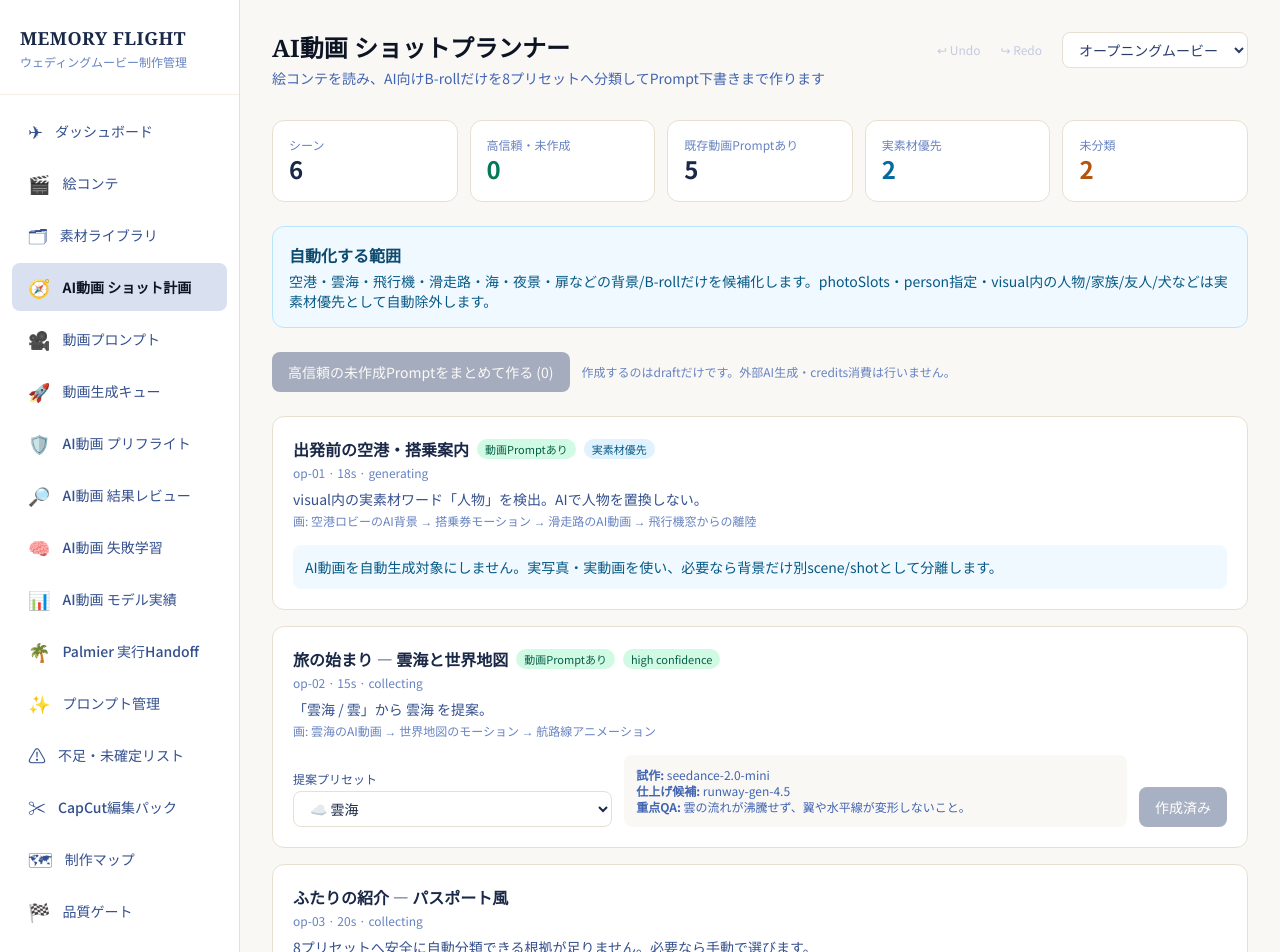
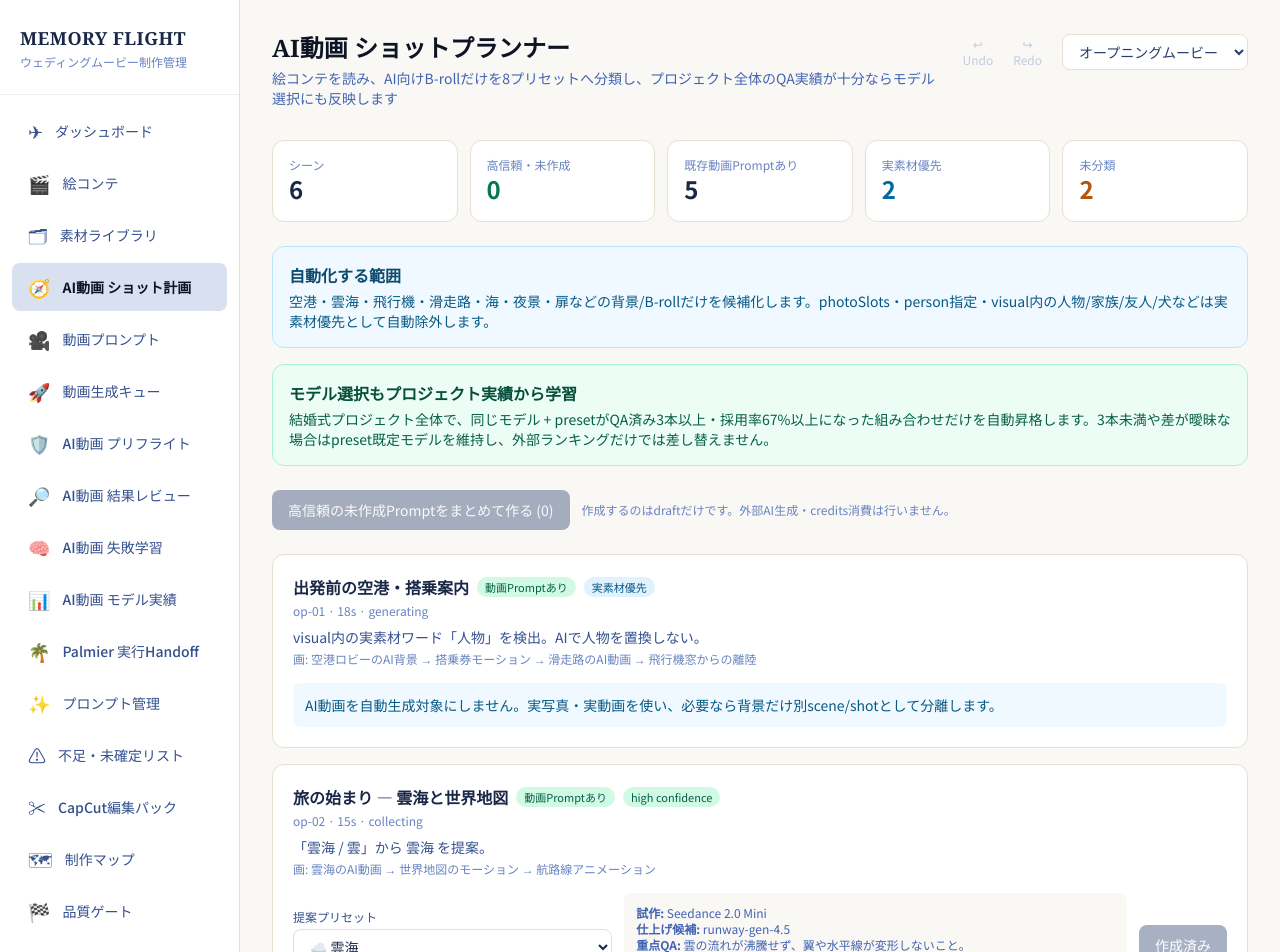
Before and after one commit to m-shogo/wedding-project, a React (Vite) app in the folder movie-dashboard/: page /video-shot-planner in a window 1280 px wide. Shown: the top 952 px of the page. Built offline with nearby package versions, Linux system fonts and the light colour scheme.

Commit message:
feat: auto-route shot planner from project QA evidence
Use project-wide QA evidence to promote only well-supported model+preset combinations in the AI video shot planner, while preserving conservative defaults when evidence is weak or negative.

```diff
--- a/movie-dashboard/src/lib/videoModelEvidence.ts
+++ b/movie-dashboard/src/lib/videoModelEvidence.ts
@@ -78,3 +78,12 @@ export function bestObservedModelForPreset(evidence: VideoModelEvidence[], prese
   const candidates = evidence.filter((item) => item.preset === preset && item.reviewed >= 3);
   return candidates.sort((a, b) => b.passRate - a.passRate || b.reviewed - a.reviewed)[0];
 }
+
+export function promotedObservedModelForPreset(evidence: VideoModelEvidence[], preset: string) {
+  const candidates = evidence.filter((item) => item.preset === preset && item.signal === "promote");
+  return candidates.sort((a, b) => b.passRate - a.passRate || b.reviewed - a.reviewed)[0];
+}
+
+export function observedEvidenceForToolPreset(evidence: VideoModelEvidence[], tool: string, preset: string) {
+  return evidence.find((item) => item.tool === tool && item.preset === preset);
+}
--- a/movie-dashboard/src/pages/VideoShotPlanner.tsx
+++ b/movie-dashboard/src/pages/VideoShotPlanner.tsx
@@ -6,6 +6,11 @@ import { generateId } from "../lib/ids";
 import { compileVideoPrompt, VIDEO_MODELS } from "../lib/videoPromptBuilder";
 import { getVideoPromptPreset, VIDEO_PROMPT_PRESETS } from "../lib/videoPromptPresets";
 import { suggestVideoPreset } from "../lib/videoShotPlanner";
+import {
+  buildVideoModelEvidence,
+  observedEvidenceForToolPreset,
+  promotedObservedModelForPreset,
+} from "../lib/videoModelEvidence";
 import type { Scene } from "../types/movie";
 
 export function VideoShotPlanner() {
@@ -24,6 +29,7 @@ export function VideoShotPlanner() {
   const sourcePrompts = selectedMovieId === "all" ? data.prompts : moviePrompts;
   const videoPrompts = sourcePrompts.filter((prompt) => prompt.target === "video");
   const suggestions = useMemo(() => scenes.map((scene) => ({ scene, suggestion: suggestVideoPreset(scene) })), [scenes]);
+  const modelEvidence = useMemo(() => buildVideoModelEvidence(data.prompts), [data.prompts]);
 
   const existingSceneIds = useMemo(() => new Set(videoPrompts.flatMap((prompt) => prompt.relatedSceneIds)), [videoPrompts]);
   const highReady = suggestions.filter(({ scene, suggestion }) => scene.status !== "done" && suggestion.kind === "preset" && suggestion.confidence === "high" && !existingSceneIds.has(scene.sceneId));
@@ -34,25 +40,42 @@ export function VideoShotPlanner() {
     return overrides[sceneId] ?? suggestedPresetId ?? "";
   }
 
+  function modelRouteForPreset(presetId: string) {
+    const preset = getVideoPromptPreset(presetId);
+    if (!preset) return undefined;
+    const defaultModel = VIDEO_MODELS.find((item) => item.id === preset.draftModelId) ?? VIDEO_MODELS[0];
+    const promoted = promotedObservedModelForPreset(modelEvidence, preset.id);
+    const learnedModel = promoted ? VIDEO_MODELS.find((item) => item.toolLabel === promoted.tool) : undefined;
+    const defaultEvidence = observedEvidenceForToolPreset(modelEvidence, defaultModel.toolLabel, preset.id);
+    const model = learnedModel ?? defaultModel;
+    return {
+      model,
+      evidence: learnedModel ? promoted : defaultEvidence,
+      defaultEvidence,
+      learned: Boolean(learnedModel && learnedModel.id !== preset.draftModelId),
+    };
+  }
+
   function createDraft(scene: Scene, presetId: string) {
     if (existingSceneIds.has(scene.sceneId)) return false;
     const preset = getVideoPromptPreset(presetId);
-    if (!preset) return false;
-    const model = VIDEO_MODELS.find((item) => item.id === preset.draftModelId) ?? VIDEO_MODELS[0];
+    const route = modelRouteForPreset(presetId);
+    if (!preset || !route) return false;
     const durationSec = scene.durationSec > 0 ? Math.max(2, Math.min(preset.intent.durationSec, scene.durationSec)) : preset.intent.durationSec;
     const intent = {
       ...preset.intent,
       title: `${scene.title} / ${preset.label}`,
       durationSec,
     };
-    const compiled = compileVideoPrompt(preset.draftModelId, intent);
+    const compiled = compileVideoPrompt(route.model.id, intent);
     const promptId = generateId("prompt");
+    const evidenceRate = route.evidence ? Math.round(route.evidence.passRate * 100) : undefined;
 
     addPrompt({
       promptId,
       title: intent.title,
       target: "video",
-      tool: model.toolLabel,
+      tool: route.model.toolLabel,
       prompt: compiled.prompt,
       negativePrompt: compiled.negativePrompt,
       relatedSceneIds: [],
@@ -60,9 +83,12 @@ export function VideoShotPlanner() {
       status: "draft",
       resultAssetIds: [],
       notes: [
-        `Generated by AI Video Shot Planner / model=${model.label}`,
+        `Generated by AI Video Shot Planner / model=${route.model.label}`,
         `mode=${intent.mode}, duration=${intent.durationSec}s, ratio=${intent.aspectRatio}, realism=${intent.realism}`,
         `preset=${preset.id} / finish-candidate=${preset.finishModelId} / qa=${preset.qaFocus}`,
+        route.learned
+          ? `model-routing=project-observed / preset-default-model=${preset.draftModelId} / reviewed=${route.evidence?.reviewed ?? 0} / pass-rate=${evidenceRate ?? 0}%`
+          : `model-routing=preset-default / reviewed=${route.evidence?.reviewed ?? 0}${evidenceRate === undefined ? "" : ` / pass-rate=${evidenceRate}%`}`,
         `scene=${scene.sceneId} / purpose=${scene.purpose} / visual=${scene.visual}`,
         ...compiled.modelNotes,
         ...(compiled.warnings.length ? [`Warnings: ${compiled.warnings.join(" / ")}`] : []),
@@ -94,7 +120,7 @@ export function VideoShotPlanner() {
     <div>
       <Header
         title="AI動画 ショットプランナー"
-        description="絵コンテを読み、AI向けB-rollだけを8プリセットへ分類してPrompt下書きまで作ります"
+        description="絵コンテを読み、AI向けB-rollだけを8プリセットへ分類し、プロジェクト全体のQA実績が十分ならモデル選択にも反映します"
         showMovieSelector
       />
 
@@ -106,9 +132,14 @@ export function VideoShotPlanner() {
         <div className="rounded-xl border border-sand-200 dark:border-navy-600 bg-white dark:bg-navy-800 p-4"><p className="text-xs text-navy-400">未分類</p><p className="text-2xl font-bold text-amber-700 dark:text-amber-300">{unclassifiedCount}</p></div>
       </div>
 
-      <div className="rounded-xl border border-sky-200 dark:border-sky-800 bg-sky-50 dark:bg-sky-900/20 p-4 mb-6">
+      <div className="rounded-xl border border-sky-200 dark:border-sky-800 bg-sky-50 dark:bg-sky-900/20 p-4 mb-4">
         <p className="font-bold text-sky-900 dark:text-sky-200">自動化する範囲</p>
         <p className="mt-1 text-sm text-sky-800 dark:text-sky-300">空港・雲海・飛行機・滑走路・海・夜景・扉などの背景/B-rollだけを候補化します。photoSlots・person指定・visual内の人物/家族/友人/犬などは実素材優先として自動除外します。</p>
+      </div>
+
+      <div className="rounded-xl border border-emerald-200 dark:border-emerald-800 bg-emerald-50 dark:bg-emerald-900/20 p-4 mb-6">
+        <p className="font-bold text-emerald-900 dark:text-emerald-200">モデル選択もプロジェクト実績から学習</p>
+        <p className="mt-1 text-sm text-emerald-800 dark:text-emerald-300">結婚式プロジェクト全体で、同じモデル + presetがQA済み3本以上・採用率67%以上になった組み合わせだけを自動昇格します。3本未満や差が曖昧な場合はpreset既定モデルを維持し、外部ランキングだけでは差し替えません。</p>
       </div>
 
       <div className="flex flex-wrap items-center gap-3 mb-6">
@@ -128,7 +159,9 @@ export function VideoShotPlanner() {
           const existing = existingSceneIds.has(scene.sceneId);
           const presetId = selectedPresetId(scene.sceneId, suggestion.presetId);
           const preset = getVideoPromptPreset(presetId);
+          const route = preset ? modelRouteForPreset(preset.id) : undefined;
           const movie = data.movies.find((item) => item.movieId === scene.movieId);
+          const evidenceRate = route?.evidence ? Math.round(route.evidence.passRate * 100) : undefined;
           return (
             <article key={scene.sceneId} className="rounded-xl border border-sand-200 dark:border-navy-600 bg-white dark:bg-navy-800 p-5">
               <div className="flex flex-wrap items-start gap-3">
@@ -157,8 +190,14 @@ export function VideoShotPlanner() {
                       {VIDEO_PROMPT_PRESETS.map((item) => <option key={item.id} value={item.id}>{item.icon} {item.label}</option>)}
                     </select>
                   </div>
-                  <div className="min-w-[260px] flex-[1.5] rounded-lg bg-sand-50 dark:bg-navy-700 p-3 text-xs text-navy-500 dark:text-navy-300">
-                    {preset ? <><p><strong>試作:</strong> {preset.draftModelId}</p><p><strong>仕上げ候補:</strong> {preset.finishModelId}</p><p><strong>重点QA:</strong> {preset.qaFocus}</p></> : <p>自動分類できない場合は、背景として本当にAIが必要かを先に確認します。</p>}
+                  <div className="min-w-[280px] flex-[1.5] rounded-lg bg-sand-50 dark:bg-navy-700 p-3 text-xs text-navy-500 dark:text-navy-300">
+                    {preset && route ? <>
+                      <p><strong>試作:</strong> {route.model.label} {route.learned && <span className="ml-1 text-emerald-700 dark:text-emerald-300">● 実績から自動昇格</span>}</p>
+                      {route.evidence && <p><strong>project QA:</strong> {route.evidence.reviewed}本 / 採用率 {evidenceRate}%</p>}
+                      {!route.learned && route.defaultEvidence?.signal === "caution" && <p className="mt-1 text-amber-700 dark:text-amber-300"><strong>注意:</strong> preset既定モデルは同条件のproject実績で要見直し。代替の優先候補がまだ十分に育っていないため自動変更しません。</p>}
+                      <p><strong>仕上げ候補:</strong> {preset.finishModelId}</p>
+                      <p><strong>重点QA:</strong> {preset.qaFocus}</p>
+                    </> : <p>自動分類できない場合は、背景として本当にAIが必要かを先に確認します。</p>}
                   </div>
                   <button
                     type="button"
```
